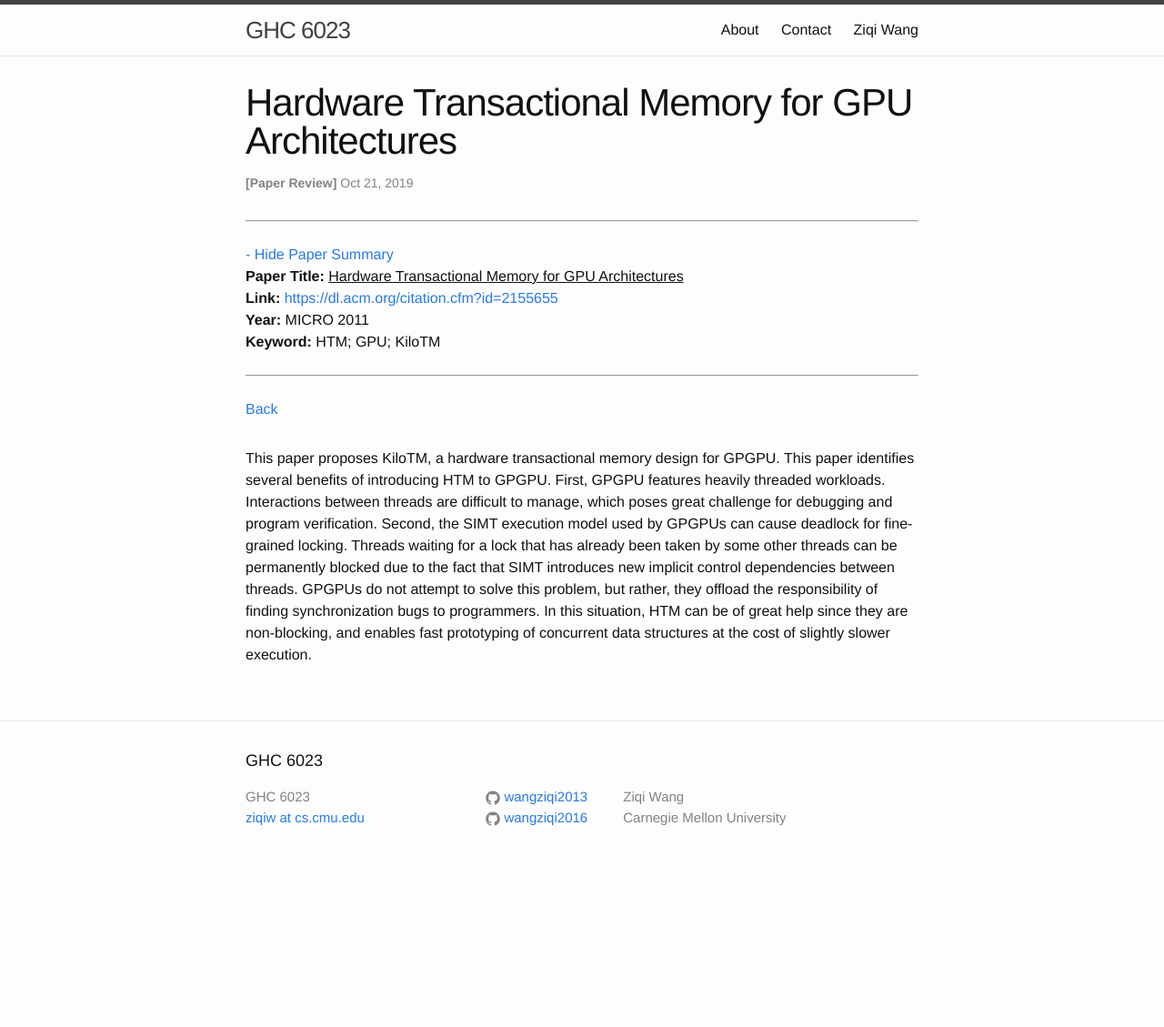
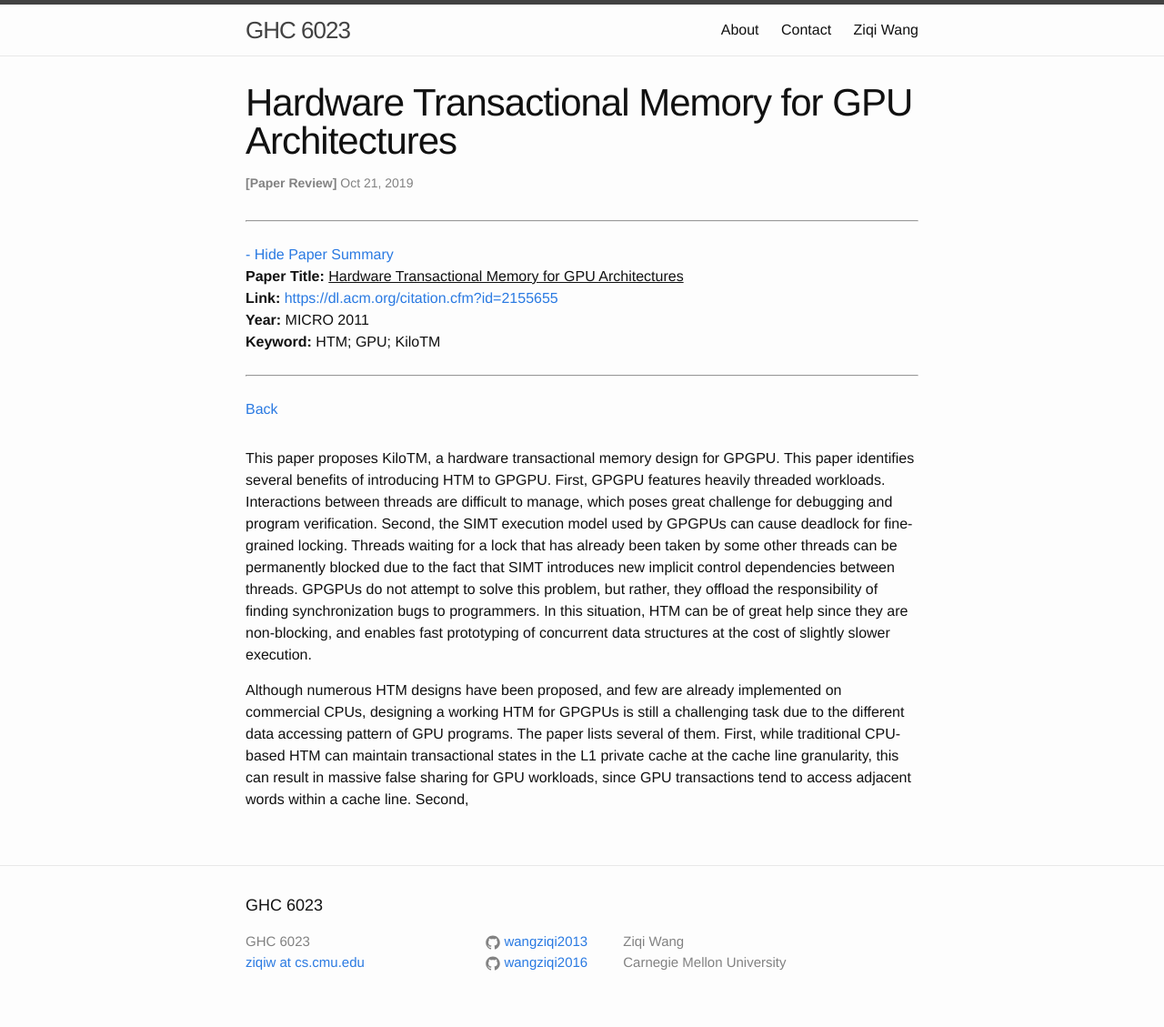
Before and after one commit to wangziqi2013/wangziqi2013.github.io, a Jekyll site: the page built from _posts/2019-10-21-kilotm.markdown, in a window 1280 px wide. Shown: the whole page at 91% size. Built offline with Jekyll 4.4.1, drawn with Linux system fonts in a browser that asks for light colours; before the commit the page ends 970 px from its top, so only the background shows below that.

Commit message:
Adding first challenge

```diff
--- a/_posts/2019-10-21-kilotm.markdown
+++ b/_posts/2019-10-21-kilotm.markdown
@@ -21,3 +21,9 @@ threads can be permanently blocked due to the fact that SIMT introduces new impl
 GPGPUs do not attempt to solve this problem, but rather, they offload the responsibility of finding synchronization bugs
 to programmers. In this situation, HTM can be of great help since they are non-blocking, and enables fast prototyping
 of concurrent data structures at the cost of slightly slower execution.
+
+Although numerous HTM designs have been proposed, and few are already implemented on commercial CPUs, designing a working
+HTM for GPGPUs is still a challenging task due to the different data accessing pattern of GPU programs. The paper lists
+several of them. First, while traditional CPU-based HTM can maintain transactional states in the L1 private cache at the
+cache line granularity, this can result in massive false sharing for GPU workloads, since GPU transactions tend to access
+adjacent words within a cache line. Second,
```
